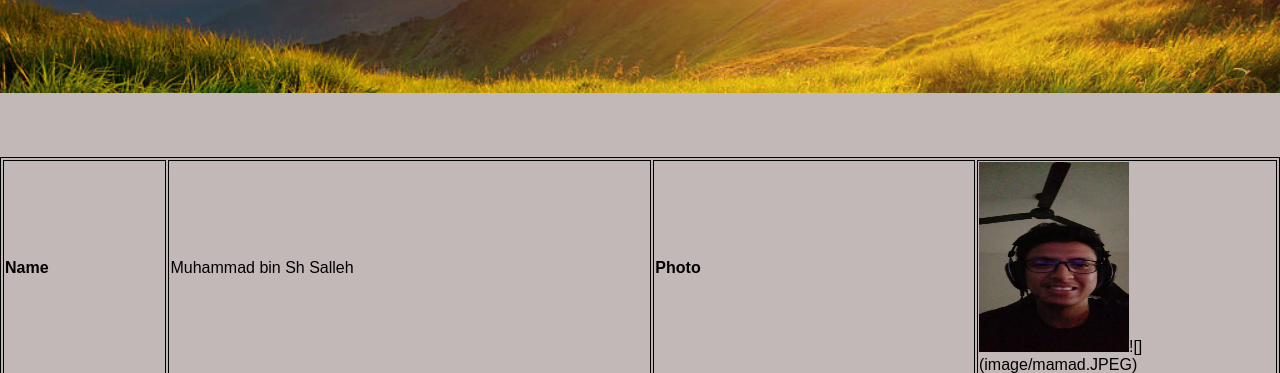
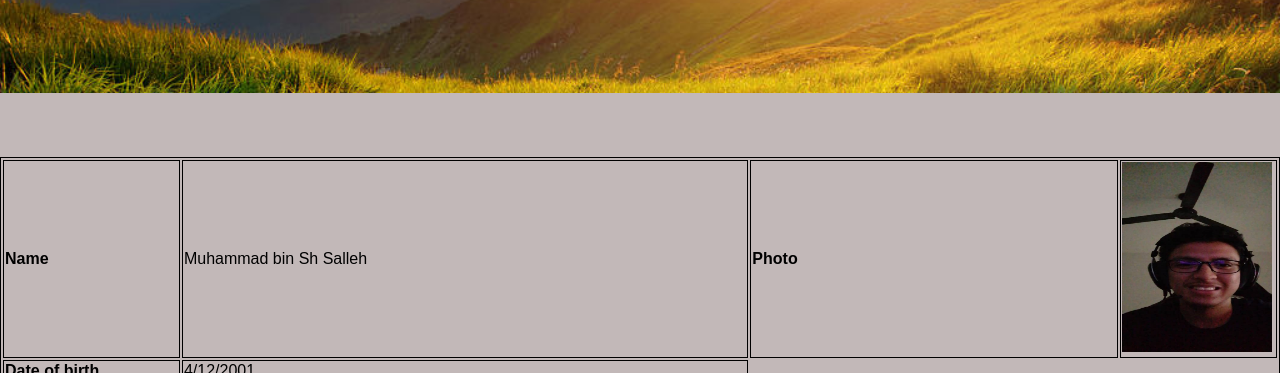
Before and after one commit to muhammadshsalleh/lab3, a plain HTML site: page index.html in a window 1280 px wide. Shown: the part 427-800 px from the top of the page. Drawn offline with Linux system fonts and the light colour scheme.

Commit message:
Update index.html

```diff
--- a/index.html
+++ b/index.html
@@ -20,7 +20,7 @@
             <th>Name</th>
             <td>Muhammad bin Sh Salleh</td>
             <th>Photo</th>
-            <td><img src="image/mamad.jpeg" alt="" style="width:150px;height:190px">![](image/mamad.JPEG)</td>
+            <td><img src="image/mamad.jpeg" alt="" style="width:150px;height:190px"></td>
 
         </tr>
 
@@ -104,8 +104,6 @@
         </tr>
     </table>
 
-    <img src="image/mamad.jpeg" alt="">
-
     <button type="button" class="collapsible">My hobby +</button>
     <div class="content">
         <p>Most of the time will spend time watching anime and playing game. Other hobbies are like
```
